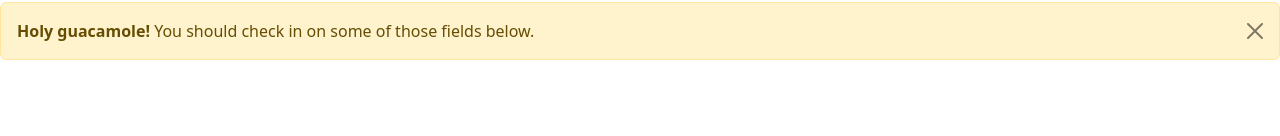
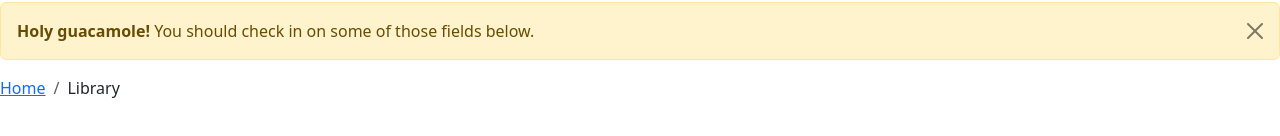
Before and after one commit to NS-25/Bootstraps-project, a React (Vite) app: page / in a window 1280 px wide. Shown: the part 394-530 px from the top of the page. Built offline with nearby package versions, Linux system fonts and the light colour scheme.

Commit message:
final touch done

```diff
--- a/src/App.jsx
+++ b/src/App.jsx
@@ -4,6 +4,7 @@ import React from "react";
 // import { Accordion, Button } from "react-bootstrap";
 import Badge from "./components/Badge";
 import Alert from "./components/Alert";
+import Breadcrumb from "./components/Breadcrumb";
 
 const App = () => {
   // const accordionData = [
@@ -30,6 +31,9 @@ const App = () => {
         <Alert variant="success" head="heading" close="close" />
         <Alert variant="warning" close="close" />
       </div>
+      <div className="mt-1">
+        <Breadcrumb type="item" />
+      </div>
     </>
   );
 };
--- a/src/components/Breadcrumb.jsx
+++ b/src/components/Breadcrumb.jsx
@@ -8,6 +8,9 @@ const Breadcrumb = ({ type }) => {
           <li className={`breadcrumb-${type}`}>
             <a href="#">Home</a>
           </li>
+          <li className={`breadcrumb-${type}`} aria-current="page">
+            Library
+          </li>
         </ol>
       </nav>
     </div>
```
